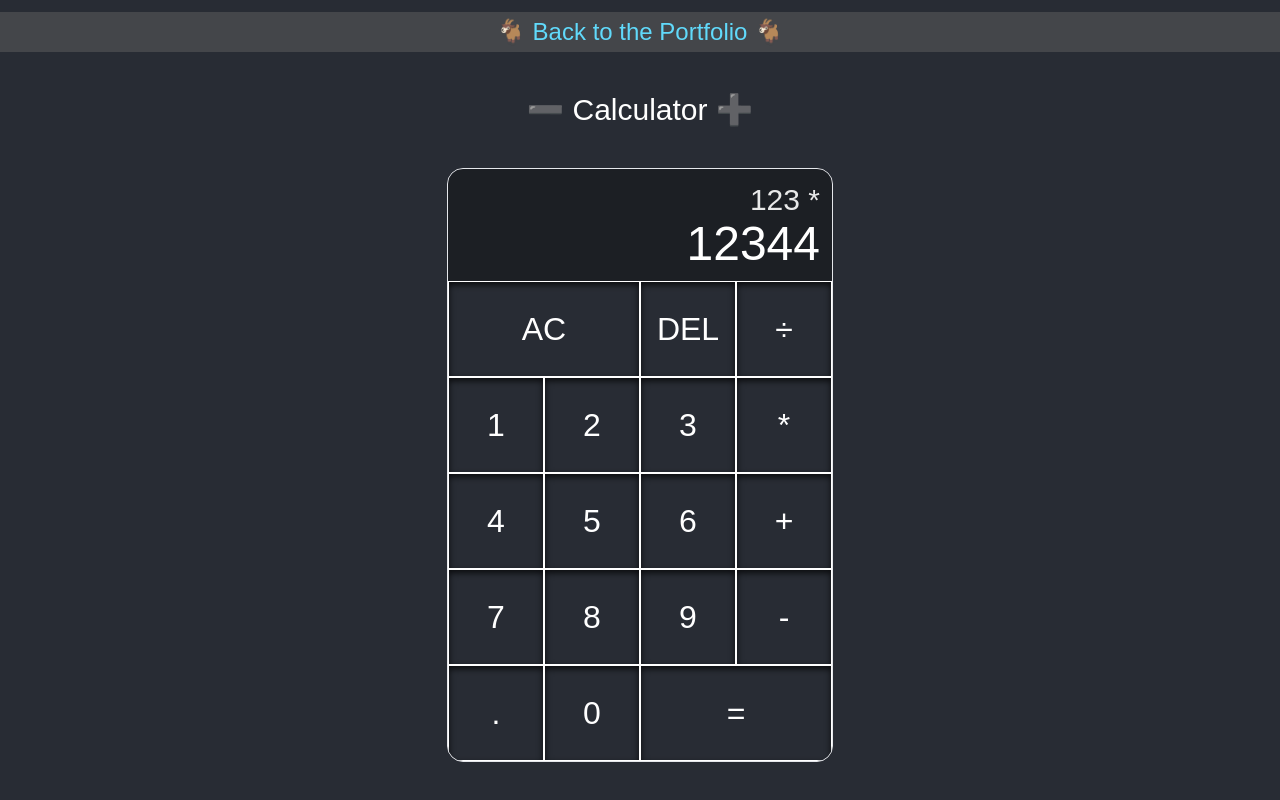
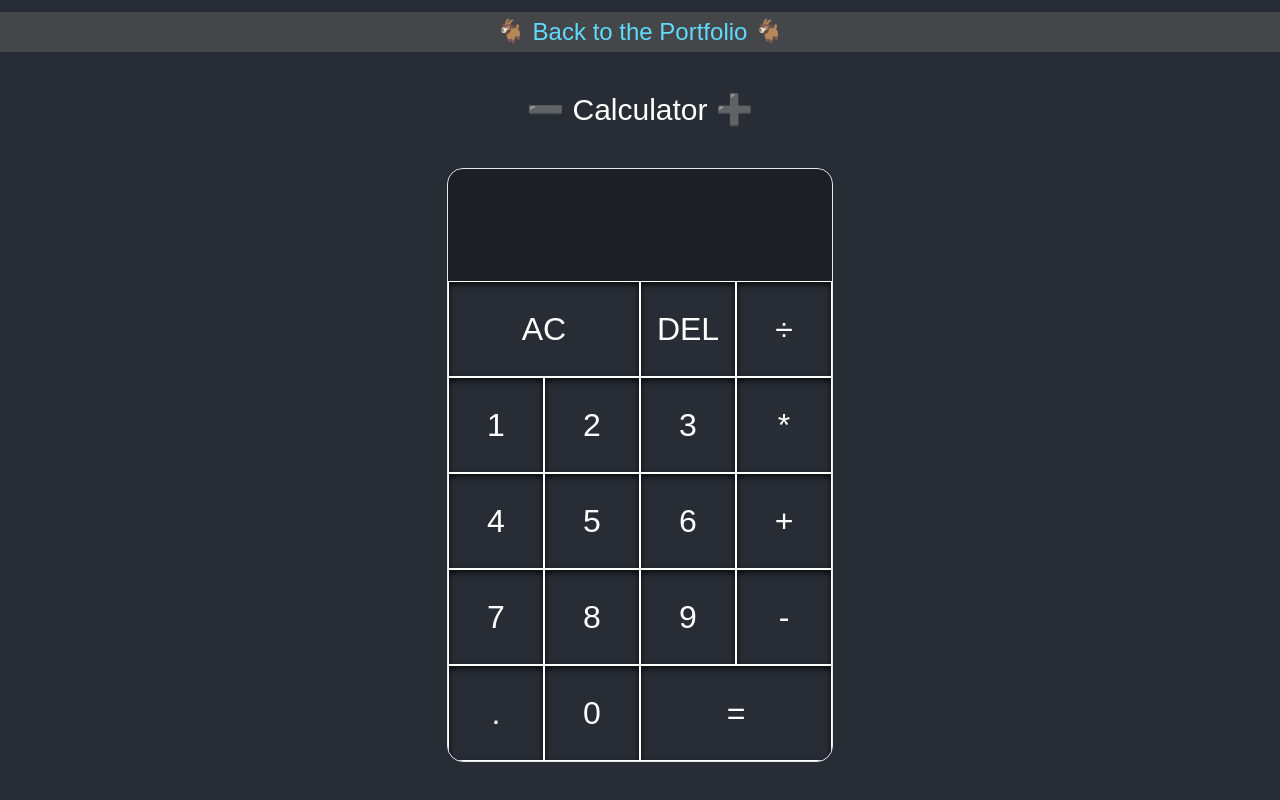
Before and after one commit to SanditZZ/calculator, a React (Create React App) app: page / in a window 1280 px wide. Shown: the part 748-1548 px from the top of the page. Built offline with nearby package versions, Linux system fonts and the light colour scheme.

Commit message:
Add functions

```diff
--- a/src/App.js
+++ b/src/App.js
@@ -1,6 +1,10 @@
 import BMICalculator from './components/BMICalculator';
 import Footer from './components/Footer';
 import Calculator from './components/Calculator';
+
+// Add calculators for:
+// Savings Calculator: 40/30/30
+// Mortgage Calculator
 
 const App = () => {
   return (
--- a/src/components/Calculator.jsx
+++ b/src/components/Calculator.jsx
@@ -1,33 +1,165 @@
-import React from 'react'
+import React, { useReducer } from 'react'
 import '../App.css'
 
+import DigitButton from './DigitButton'
+import OperationButton from './OperationButton'
+
+export const ACTIONS = {
+  ADD_DIGIT: 'add-digit',
+  CHOOSE_OPERATION: 'choose-operation',
+  CLEAR: 'clear',
+  DELETE_DIGIT: 'delete-digit',
+  EVALUATE: 'evaluate'
+}
+
+function reducer(state, {type, payload}) {
+  switch(type) {
+    case ACTIONS.ADD_DIGIT:
+      if (state.overwrite) {
+        return {
+          ...state,
+          currentOperand: `${state.currentOperand || ""}${payload.digit}`,
+          overwrite: false,
+        }
+      }
+      if (payload.digit === "0" && state.currentOperand === "0") return state
+      if (payload.digit === "." && state.currentOperand == null) { return state }
+      if (payload.digit === "." && state.currentOperand.includes(".")) return state
+      return {
+        ...state,
+        currentOperand: `${state.currentOperand || ""}${payload.digit}`,
+      }
+    case ACTIONS.CHOOSE_OPERATION:
+      if (state.currentOperand == null && state.previousOperand == null) {
+        return {}
+      }
+
+      if (state.currentOperand == null) {
+        return {
+          ...state,
+          operation: payload.operation,
+        }
+      }
+
+      if (state.previousOperand == null) {
+        return {
+          ...state,
+          operation: payload.operation,
+          previousOperand: state.currentOperand,
+          currentOperand: null,
+        }
+      }
+
+      return {
+        ...state,
+        previousOperand: evaluate(state),
+        operation: payload.operation,
+        currentOperand: null
+      }
+    case ACTIONS.CLEAR:
+      return {
+        ...state,
+        currentOperand: "0",
+        previousOperand: null,
+        operation: null
+      }
+    case ACTIONS.DELETE_DIGIT:
+      if (state.overwrite) {
+        return {
+          ...state,
+          overwrite: false,
+          currentOperand: null
+        }
+      }
+      if (state.currentOperand == null) return state
+      if (state.currentOperand === 1) {
+        return { ...state, currentOperand: null }
+      }
+
+      return {
+        ...state,
+        currentOperand: state.currentOperand.slice(0, -1)
+      }
+    case ACTIONS.EVALUATE:
+      if (state.operation == null || state.currentOperand == null || state.previousOperand == null) {
+        return state
+      }
+
+      return {
+        ...state,
+        overwrite: true,
+        previousOperand: null,
+        operation: null,
+        currentOperand: evaluate(state)
+      }
+  }
+}
+
+function evaluate({ currentOperand, previousOperand, operation }) {
+  const prev = parseFloat(previousOperand)
+  const current = parseFloat(currentOperand)
+  if (isNaN(prev) || isNaN(current)) return ""
+  let computation = ""
+  switch (operation) {
+    case "+":
+      computation = prev + current
+      break
+    case "-":
+      computation = prev - current
+      break
+    case "*":
+      computation = prev * current
+      break
+    case "÷":
+      computation = prev / current
+      break
+  }
+
+  return computation.toString()
+}
+
+const INTEGER_FORMATTER = new Intl.NumberFormat("en-us", {
+  maximumFractionDigits: 0,
+})
+function formatOperand(operand) {
+  if (operand == null) return
+  const [integer, decimal] = operand.split('.')
+  if (decimal == null) return INTEGER_FORMATTER.format(integer)
+  return `${INTEGER_FORMATTER.format(integer)}.${decimal}`
+}
+
 export default function Calculator() {
+  const [{ currentOperand, previousOperand, operation }, dispatch] = useReducer(
+    reducer,
+    {}
+  )
+
   return (
     <div className='calculator-container min-h-screen bg-primary text-3xl text-white text-center flex flex-none flex-col items-center'>
         <div className="calculator-title m-10">&#x2796; Calculator &#x2795;</div>
         <div className='calculator-grid grid grid-cols-[repeat(4,_6rem)] grid-rows-[minmax(7rem,_auto)_repeat(5,_6rem)] border rounded-2xl overflow-hidden'>
             <div className="output col-span-full bg-black/30 flex flex-col items-end justify-around p-3 break-all">
-                <div className="previous-operand text-white/90">123 *</div>
-                <div className="current-operand text-white text-5xl">12344</div>
+                <div className="previous-operand text-white/90">{formatOperand(previousOperand)} {operation} </div>
+                <div className="current-operand text-white text-5xl">{formatOperand(currentOperand)}</div>
             </div>
-            <button className='span-two col-span-2'>AC</button>
-            <button>DEL</button>
-            <button>÷</button>
-            <button>1</button>
-            <button>2</button>
-            <button>3</button>
-            <button>*</button>
-            <button>4</button>
-            <button>5</button>
-            <button>6</button>
-            <button>+</button>
-            <button>7</button>
-            <button>8</button>
-            <button>9</button>
-            <button>-</button>
-            <button>.</button>
-            <button>0</button>
-            <button className='span-two col-span-2'>=</button>
+            <button className='span-two col-span-2' onClick={() => dispatch({ type: ACTIONS.CLEAR })}>AC</button>
+            <button onClick={() => dispatch({ type: ACTIONS.DELETE_DIGIT })}>DEL</button>
+            <OperationButton operation="÷" dispatch={dispatch} />
+            <DigitButton digit="1" dispatch={dispatch} />
+            <DigitButton digit="2" dispatch={dispatch} />
+            <DigitButton digit="3" dispatch={dispatch} />
+            <OperationButton operation="*" dispatch={dispatch} />
+            <DigitButton digit="4" dispatch={dispatch} />
+            <DigitButton digit="5" dispatch={dispatch} />
+            <DigitButton digit="6" dispatch={dispatch} />
+            <OperationButton operation="+" dispatch={dispatch} />
+            <DigitButton digit="7" dispatch={dispatch} />
+            <DigitButton digit="8" dispatch={dispatch} />
+            <DigitButton digit="9" dispatch={dispatch} />
+            <OperationButton operation="-" dispatch={dispatch} />
+            <DigitButton digit="." dispatch={dispatch} />
+            <DigitButton digit="0" dispatch={dispatch} />
+            <button className='span-two col-span-2' onClick={() => dispatch({ type: ACTIONS.EVALUATE })}>=</button>
         </div>
     </div>
   )
--- /dev/null
+++ b/src/components/DigitButton.jsx
@@ -0,0 +1,9 @@
+import { ACTIONS } from "./Calculator"
+
+export default function DigitButton({ dispatch, digit }) {
+    return (
+    <button onClick={() => dispatch({type: ACTIONS.ADD_DIGIT, payload: { digit }})}>
+        {digit}
+    </button>
+    )
+}
--- /dev/null
+++ b/src/components/OperationButton.jsx
@@ -0,0 +1,9 @@
+import { ACTIONS } from "./Calculator"
+
+export default function OperationButton({ dispatch, operation }) {
+    return (
+    <button onClick={() => dispatch({type: ACTIONS.CHOOSE_OPERATION, payload: { operation }})}>
+        {operation}
+    </button>
+    )
+}
```
